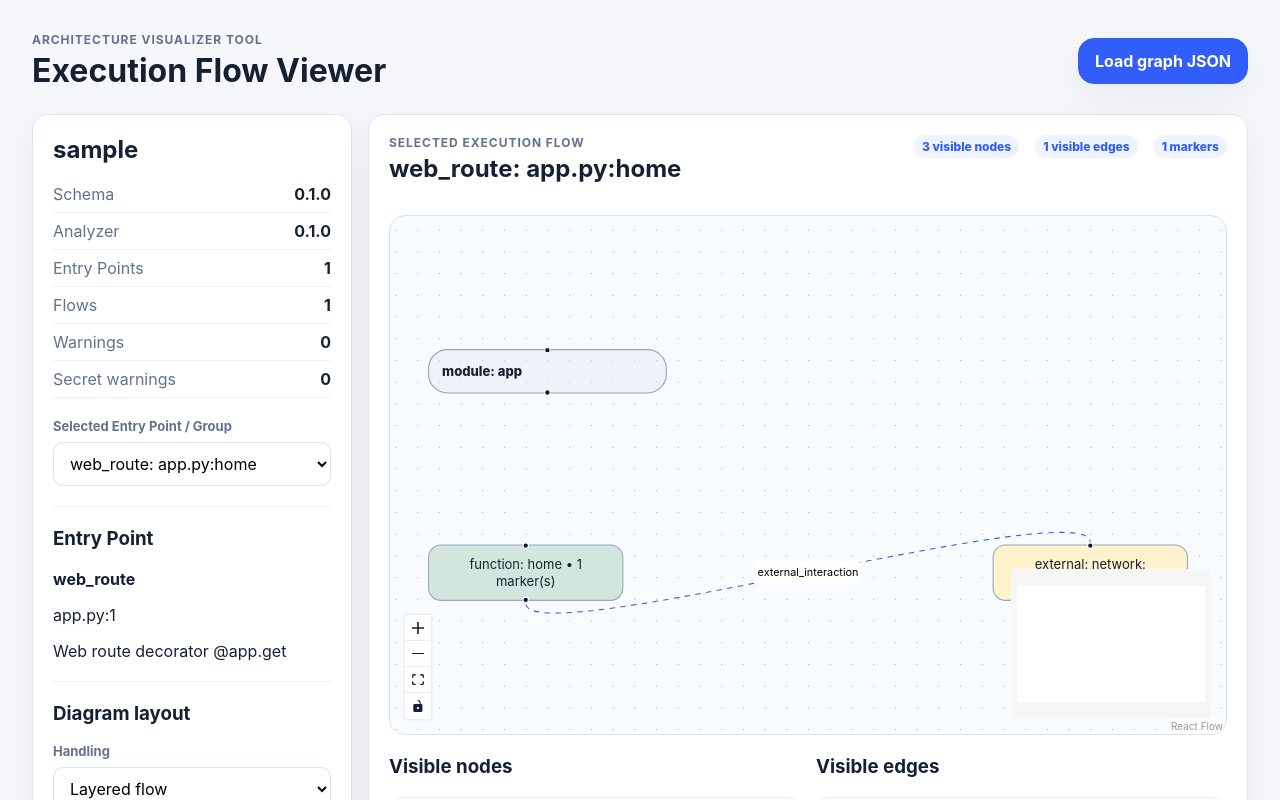
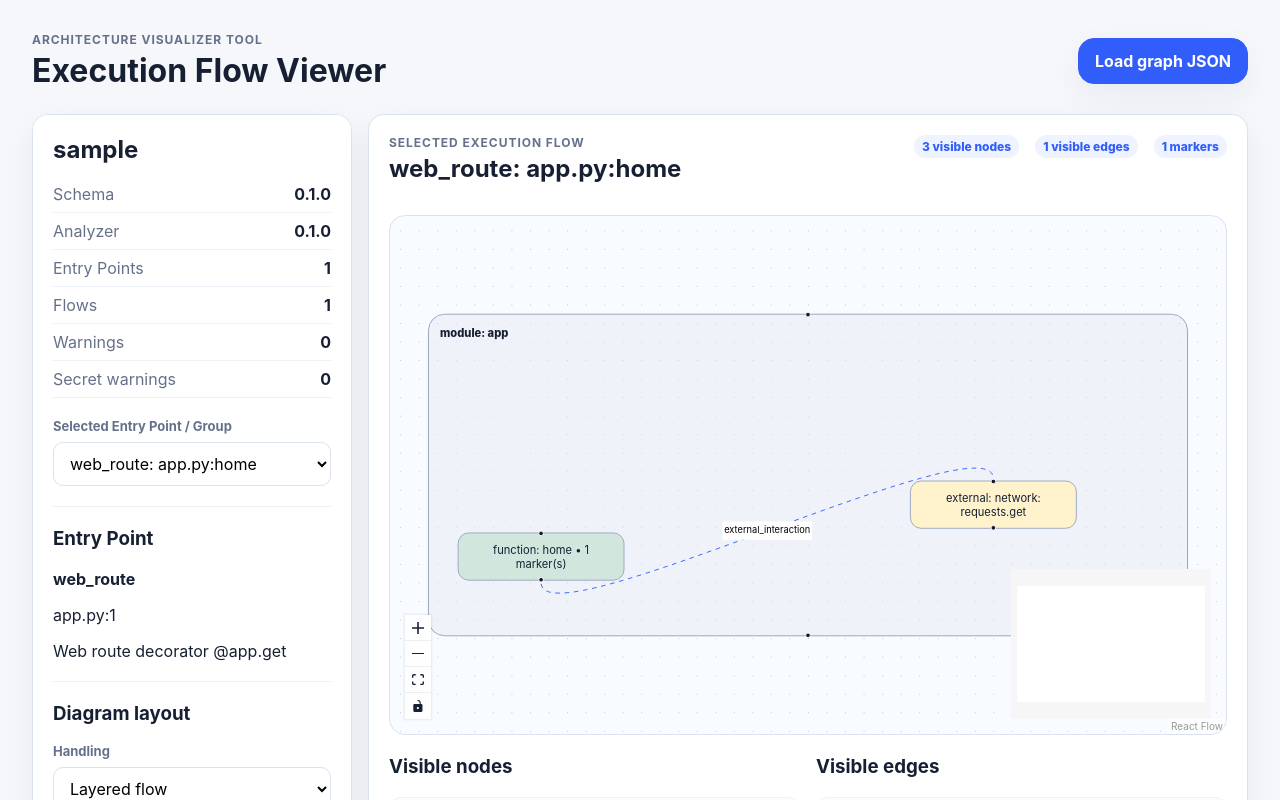
Before and after one commit to DevGrohl/AVT, a React (Vite) app in the folder apps/viewer/: page / in a window 1280 px wide. Shown: the top 800 px of the page. Built offline with nearby package versions, Linux system fonts and the light colour scheme.

Commit message:
Render layered layout hierarchy as swimlanes

```diff
--- a/apps/viewer/src/main.tsx
+++ b/apps/viewer/src/main.tsx
@@ -556,19 +556,25 @@ function diagramLayoutModel(
   layout: DiagramLayout,
   showHierarchyContext: boolean,
 ): DiagramLayoutModel {
-  if (layout === 'hierarchy' && showHierarchyContext) return hierarchyAreaLayout(nodes, nodeById);
-  if (layout === 'hierarchy') return emptyLayoutModel(hierarchyPositions(nodes, nodeById));
+  if (layout === 'hierarchy') {
+    const positions = hierarchyPositions(nodes, nodeById);
+    return showHierarchyContext ? areaLayout(nodes, nodeById, positions) : emptyLayoutModel(positions);
+  }
   if (layout === 'circular') return emptyLayoutModel(circularPositions(nodes));
   if (layout === 'grid') return emptyLayoutModel(gridPositions(nodes));
-  return emptyLayoutModel(layeredPositions(nodes, edges, nodeById));
+  const positions = layeredPositions(nodes, edges, nodeById);
+  return showHierarchyContext ? areaLayout(nodes, nodeById, positions) : emptyLayoutModel(positions);
 }
 
 function emptyLayoutModel(positions: Map<string, { x: number; y: number }>): DiagramLayoutModel {
   return { positions, parentIds: new Map(), sizes: new Map() };
 }
 
-function hierarchyAreaLayout(nodes: GraphNode[], nodeById: Map<string, GraphNode>): DiagramLayoutModel {
-  const absolute = hierarchyPositions(nodes, nodeById);
+function areaLayout(
+  nodes: GraphNode[],
+  nodeById: Map<string, GraphNode>,
+  absolute: Map<string, { x: number; y: number }>,
+): DiagramLayoutModel {
   const visibleIds = new Set(nodes.map((node) => node.id));
   const parentIds = new Map<string, string>();
   const sizes = new Map<string, { width: number; height: number }>();
```
Also changed, not shown: 1 other file (tests, documents, lock files or other folders).
